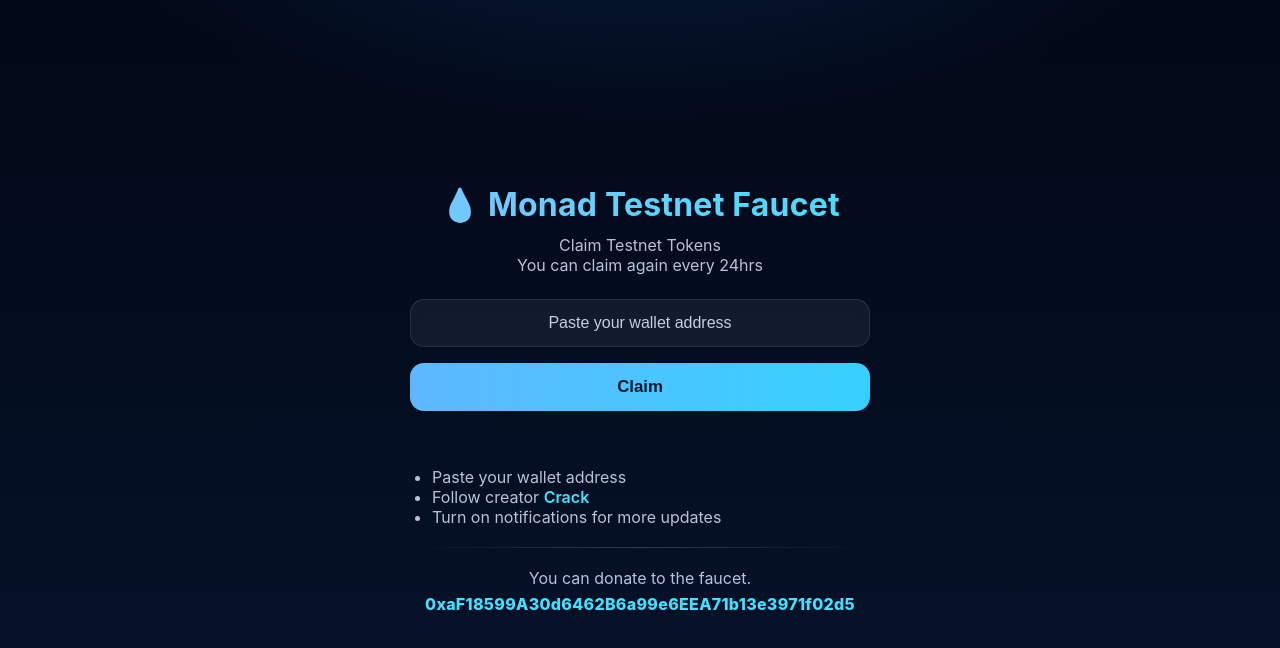
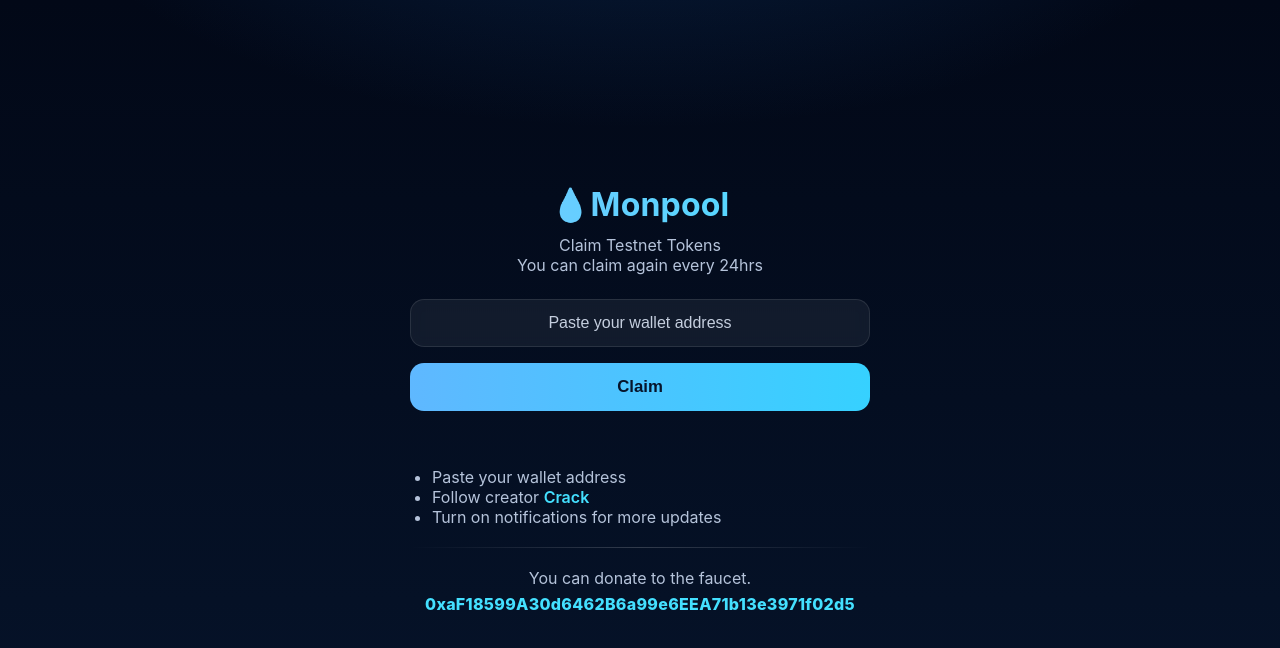
Before and after one commit to Krusherk/monpool, a website: page index.html in a window 1280 px wide. Drawn offline with Linux system fonts and the light colour scheme.

Commit message:
Update index.html

```diff
--- a/index.html
+++ b/index.html
@@ -2,13 +2,13 @@
 <html lang="en">
 <head>
   <meta charset="UTF-8" />
-  <title>Monad Testnet Faucet</title>
+  <title>Monpool Faucet</title>
   <link rel="stylesheet" href="style.css" />
   <script src="https://cdn.jsdelivr.net/npm/ethers@5.7.2/dist/ethers.min.js"></script>
 </head>
 <body>
   <main class="main">
-    <h1>💧 Monad Testnet Faucet</h1>
+    <h1>💧Monpool</h1>
     <p class="subtitle">Claim Testnet Tokens<br/>You can claim again every 24hrs</p>
 
     <input id="walletAddress" class="input" type="text" placeholder="Paste your wallet address" />
```
